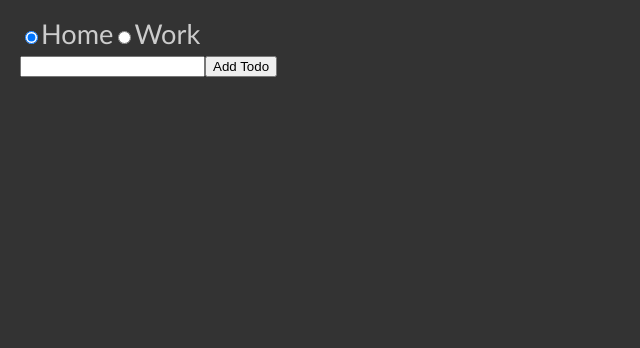
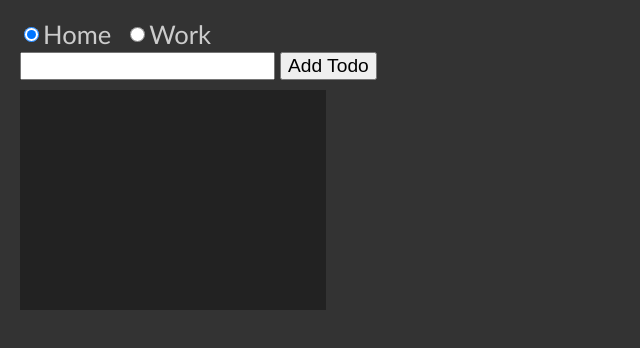
Before and after one commit to edwardtanguay/todolist-react-multiple-components, a React (Create React App) app: page / in a window 1280 px wide. Shown: the top 348 px of the page, without its empty margins (0-640 px from the left). Built offline with nearby package versions, Linux system fonts and the light colour scheme.

Commit message:
scrolling in

```diff
--- /dev/null
+++ b/src/App.css
@@ -0,0 +1,43 @@
+body {
+  background: #333;
+  color: #ccc;
+  font-size: 1.7rem;
+}
+
+.App {
+  padding: 20px;
+  font-family: "Gill Sans", "Gill Sans MT", Calibri, "Trebuchet MS", sans-serif;
+}
+
+.App .todoListComponent form input[type="radio"] {
+  width: 15px;
+  height: 15px;
+  top: -2px;
+  left: -1px;
+  position: relative;
+  border: 2px solid blue;
+}
+
+.App .todoListComponent form label {
+  font-size: 1.6rem;
+  margin: 0 15px 0 0;
+}
+
+.App .todoListComponent form input[type="text"] {
+  margin: 0 5px 0 0;
+  font-size: 1.2rem;
+}
+
+.App .todoListComponent form button {
+  font-size: 1.2rem;
+}
+
+.App .todoListComponent .todoList {
+  background: #222;
+  margin: 10px 0 0 0;
+  padding: 10px;
+  width: 286px;
+  height: 200px;
+  font-size: 1.3rem;
+  overflow: auto;
+}
--- /dev/null
+++ b/src/App.min.css
@@ -0,0 +1 @@
+body{background:#333;color:#ccc;font-size:1.7rem}.App{padding:20px;font-family:"Gill Sans", "Gill Sans MT", Calibri, "Trebuchet MS", sans-serif}.App .todoListComponent form input[type="radio"]{width:15px;height:15px;top:-2px;left:-1px;position:relative;border:2px solid blue}.App .todoListComponent form label{font-size:1.6rem;margin:0 15px 0 0}.App .todoListComponent form input[type="text"]{margin:0 5px 0 0;font-size:1.2rem}.App .todoListComponent form button{font-size:1.2rem}.App .todoListComponent .todoList{background:#222;margin:10px 0 0 0;padding:10px;width:286px;height:200px;font-size:1.3rem;overflow:auto}
--- a/src/App.scss
+++ b/src/App.scss
@@ -5,5 +5,38 @@ body {
 }
 .App {
 	padding: 20px;
-	font-family: 'Gill Sans', 'Gill Sans MT', Calibri, 'Trebuchet MS', sans-serif;
+	font-family: "Gill Sans", "Gill Sans MT", Calibri, "Trebuchet MS", sans-serif;
+
+	.todoListComponent {
+		form {
+			input[type="radio"] {
+				width: 15px;
+				height: 15px;
+				top: -2px;
+				left: -1px;
+				position: relative;
+				border: 2px solid blue;
+			}
+			label {
+				font-size: 1.6rem;
+				margin: 0 15px 0 0;
+			}
+			input[type="text"] {
+				margin: 0 5px 0 0;
+				font-size: 1.2rem;
+			}
+			button {
+				font-size: 1.2rem;
+			}
+		}
+		.todoList {
+			background: #222;
+			margin: 10px 0 0 0;
+			padding: 10px;
+			width: 286px;
+			height: 200px;
+			font-size: 1.3rem;
+			overflow: auto;
+		}
+	}
 }
--- a/src/components/TodoList.js
+++ b/src/components/TodoList.js
@@ -7,23 +7,27 @@ export const TodoList = () => {
 	const [todo, setTodo] = useState('');
 	const [todoList, setTodoList] = useState(_todoList === null ? [] : _todoList);
 
-	const handleButtonClick = () => {
+	const handleButtonClick = (e) => {
+		e.preventDefault();
 		todoList.push(`${todo} (${area})`);
 		localStorage.setItem('todoList', JSON.stringify(todoList));
 		setTodoList([...todoList]);
 	}
 
 	return (
-		<div>
+		<div className="todoListComponent">
 			<form>
 				<input id="home" type="radio" name="area" value="home" checked={area === "home"} onChange={(e) => setArea(e.target.value)} />
 				<label htmlFor="home">Home</label>
 
 				<input id="work" type="radio" name="area" value="work" checked={area === "work"} onChange={(e) => setArea(e.target.value)} />
 				<label htmlFor="work">Work</label>
+
+				<div className="inputArea">
+					<input type="text" value={todo} onChange={(e) => setTodo(e.target.value)} />
+					<button onClick={(e) => handleButtonClick(e)}>Add Todo</button>
+				</div>
 			</form>
-			<input type="todo" value={todo} onChange={(e) => setTodo(e.target.value)} />
-			<button onClick={(e) => handleButtonClick(e)}>Add Todo</button>
 			<div className="todoList">
 				{todoList.map((m, i) => <div key={i}>{m}</div>)}
 			</div>
```
Also changed, not shown: dev/notes.txt.
